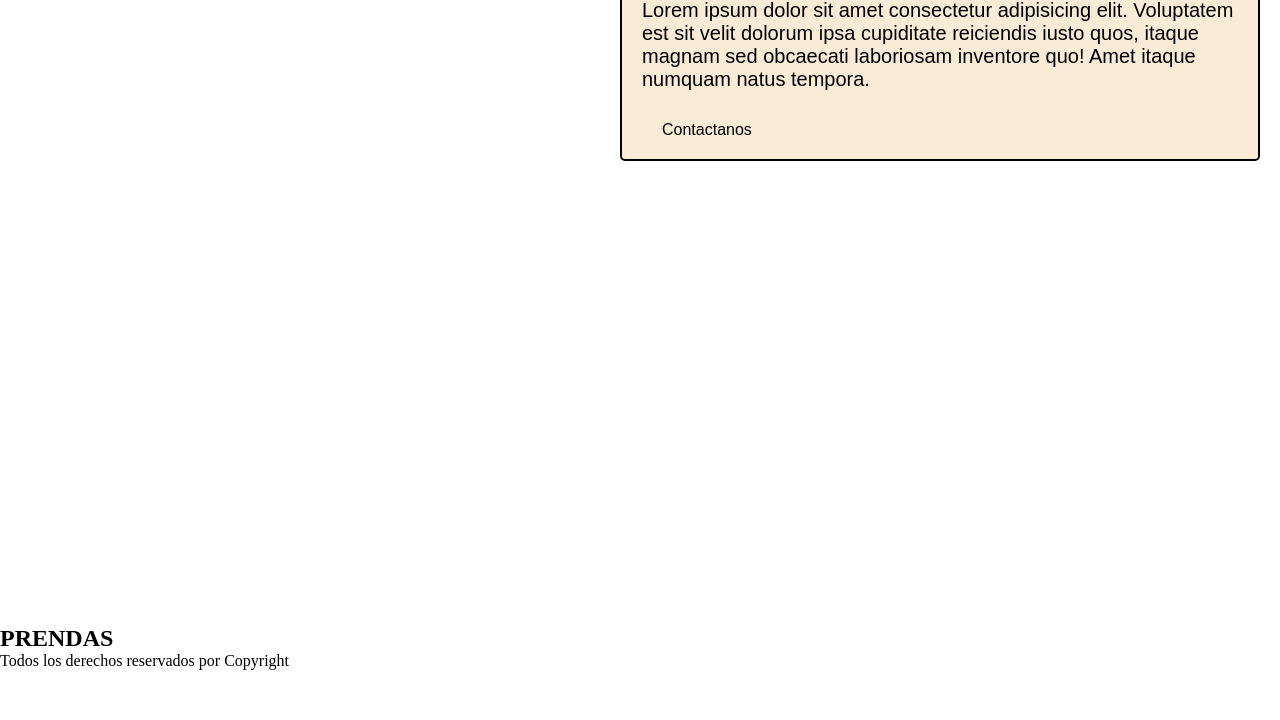
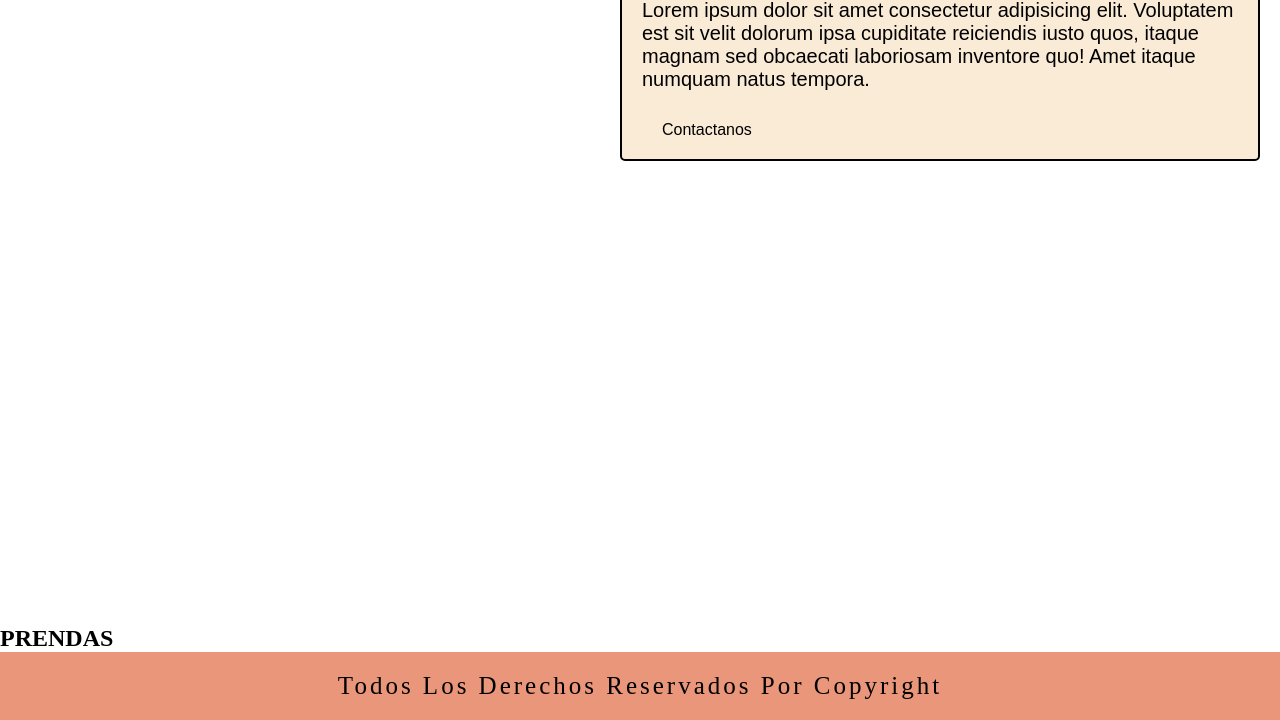
Before and after one commit to k4reuz/PreEntrega3-Kusmuk, a plain HTML site: page index.html in a window 1280 px wide. Shown: the part 175-895 px from the top of the page. Before the commit the page ends 845 px from the top, so only its background shows below. Drawn offline with Linux system fonts and the light colour scheme.

Commit message:
agrego style al footer

```diff
--- a/style.scss
+++ b/style.scss
@@ -82,3 +82,13 @@ main{
     }
 
 }
+
+footer{
+    text-align: center;
+    background-color: darksalmon;
+    font-size: 25px;
+    text-transform: capitalize;
+    font-family: 'Times New Roman', Times, serif;
+    padding: 20px;
+    letter-spacing: 3px;
+}
```
Also changed, not shown: style.css, 1 other file.
